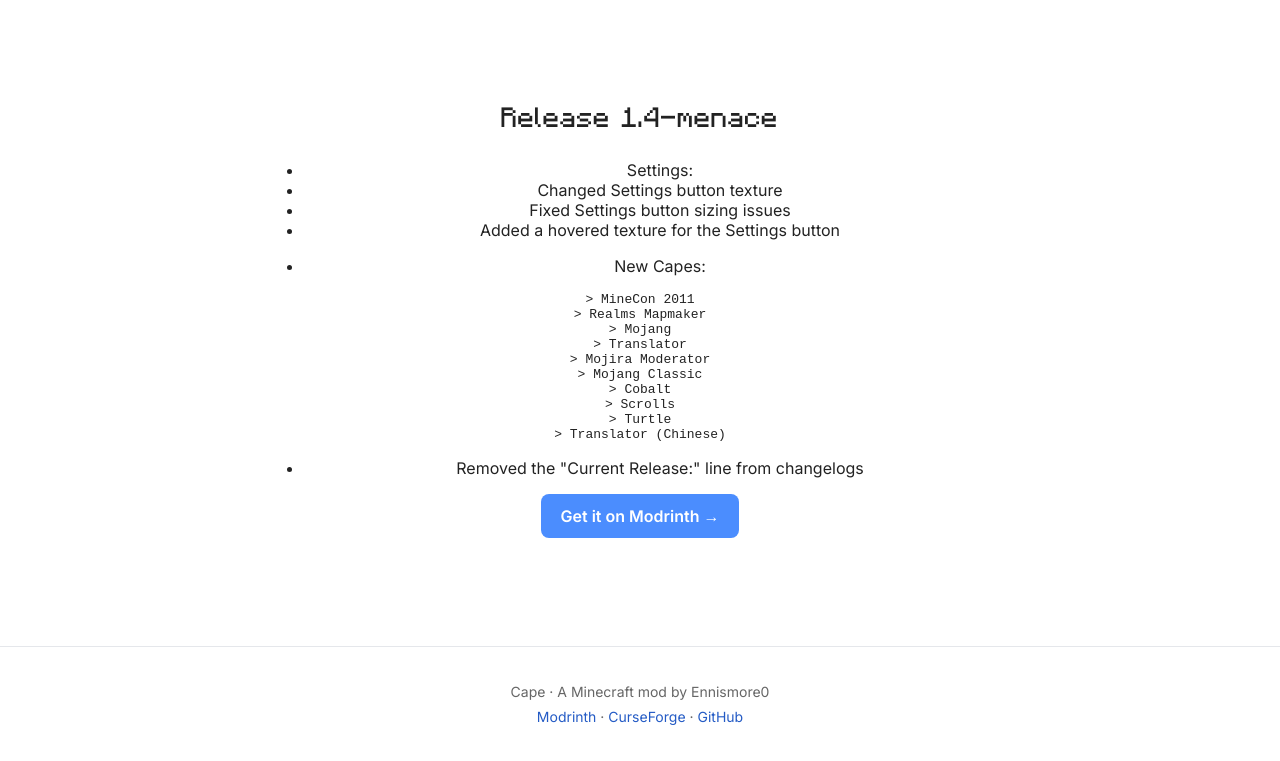
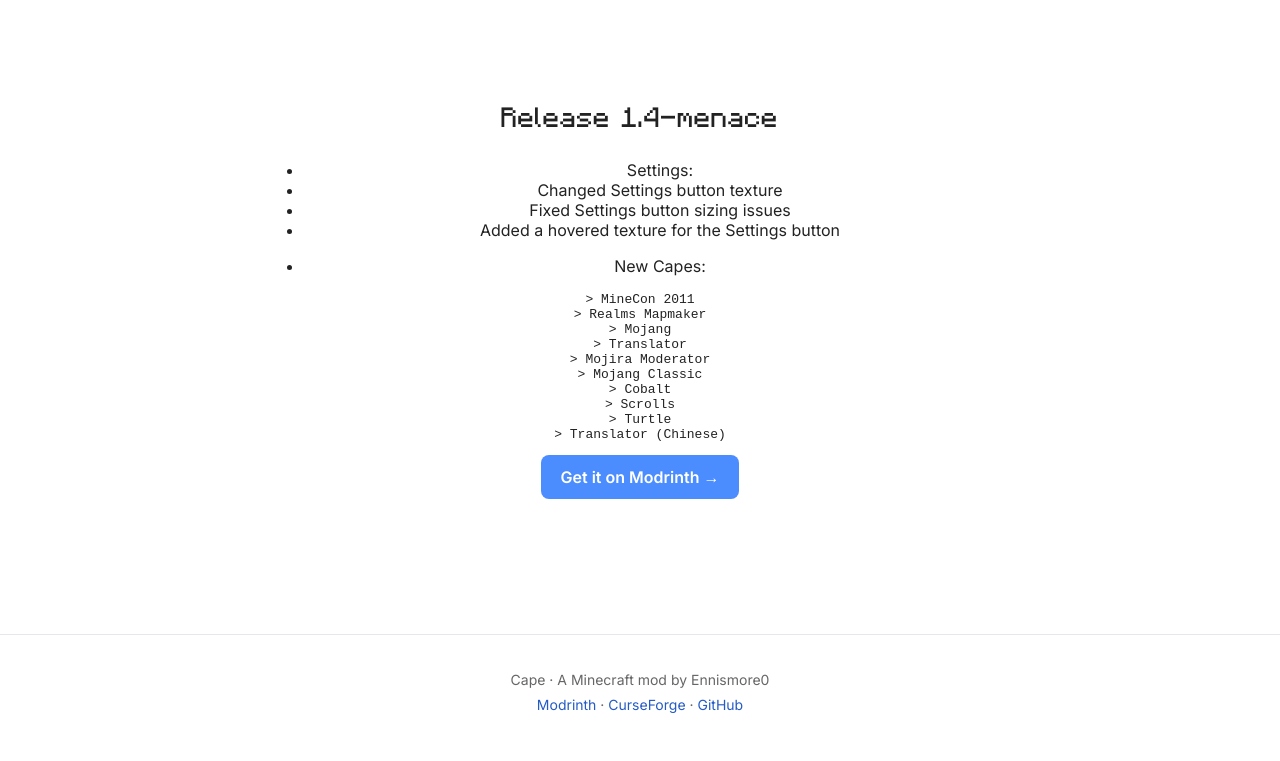
Before and after one commit to Ennismore0/ennismore0.github.io, a plain HTML site: page project/changelog.html in a window 1280 px wide. Shown: the part 86-847 px from the top of the page. Drawn offline with Linux system fonts and the light colour scheme.

Commit message:
Update changelog.html

```diff
--- a/project/changelog.html
+++ b/project/changelog.html
@@ -40,10 +40,6 @@
 &gt; Turtle
 &gt; Translator (Chinese)</code></pre>
 
-    <ul>
-        <li>Removed the "Current Release:" line from changelogs</li>
-    </ul>
-
     <a href="https://modrinth.com/mod/cape./version/1.4-menace" class="button button-primary">
         Get it on Modrinth →
     </a>
```
